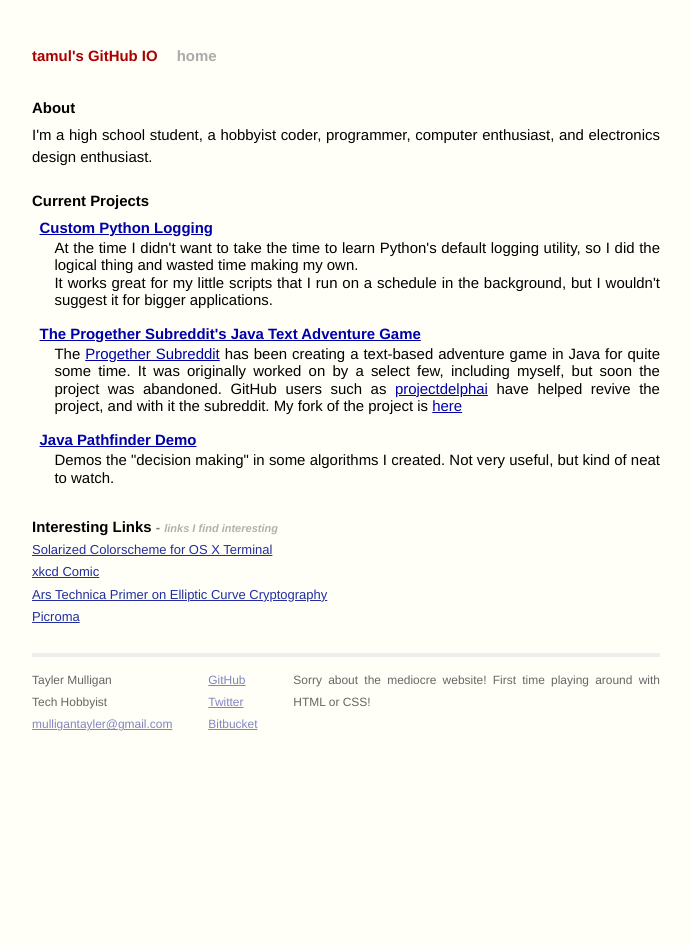
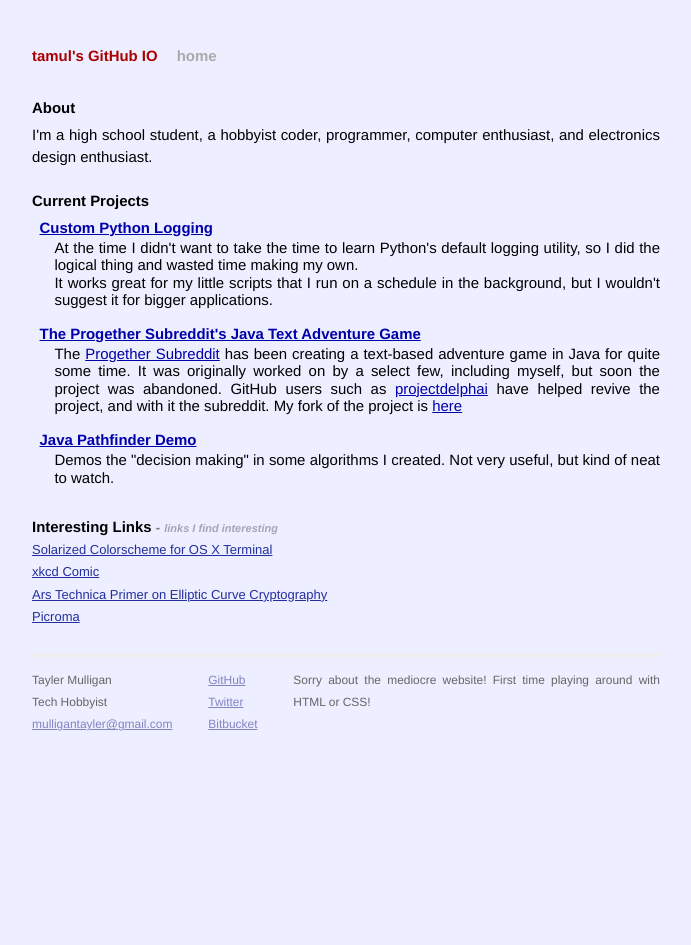
Before and after one commit to mtayler/tamul.github.io, a Jekyll site: the page built from index.html, in a window 1280 px wide. Shown: the whole page, without its empty margins (294-985 px from the left). Built offline with Jekyll 4.4.1, drawn with Linux system fonts in a browser that asks for light colours; Markdown is read by kramdown in place of the engine named in the settings.

Commit message:
Changed background color

```diff
--- a/css/main.css
+++ b/css/main.css
@@ -13,7 +13,7 @@
 html, body { height: 100%; }
 
 body {
-  background-color: #FFFFF7;
+  background-color: #EDEEFF;
   font: 13.34px Helvetica, Arial, sans-serif;
   font-size: small;
   text-align: center;
```
